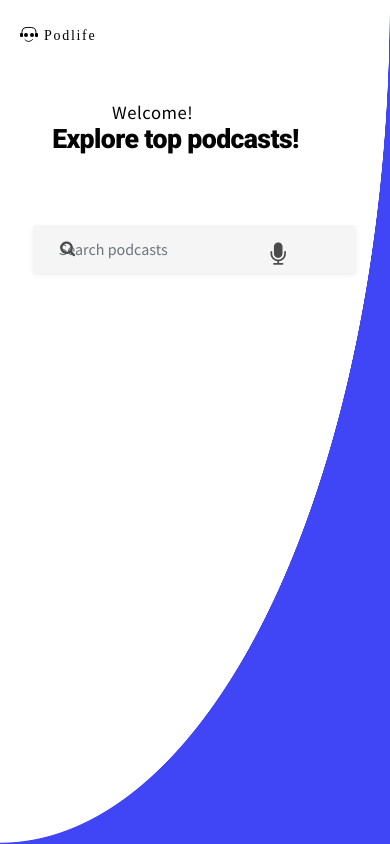
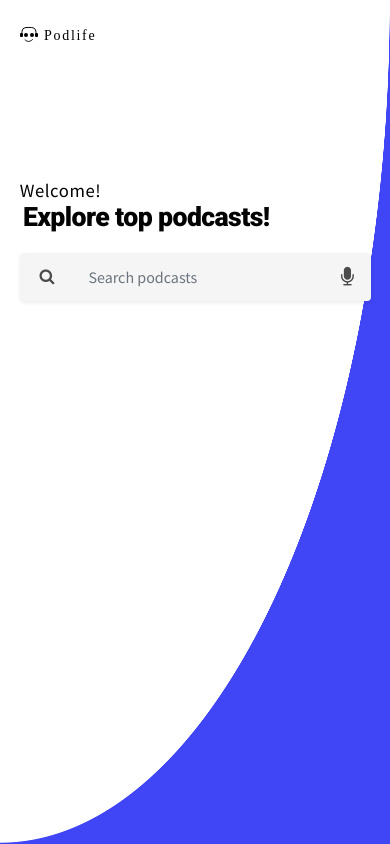
Before and after one commit to teresasanders77/podcast-player, a React (Create React App) app: page / in a window 390 px wide. Built offline with nearby package versions, Linux system fonts and the light colour scheme; no server answers.

Commit message:
Finished extra small search page

```diff
--- a/src/components/home/SearchForm/SearchForm.css
+++ b/src/components/home/SearchForm/SearchForm.css
@@ -111,3 +111,39 @@ input.form-control {
     margin-left: 20px;
   }
 }
+
+/*Extra small size*/
+@media all and (max-width: 399px) {
+  h2 {
+    margin-top: 60%;
+    margin-left: -3%;
+    font-size: 14pt;
+  }
+
+  h1 {
+    font-size: 20pt;
+    margin-right: 25%;
+  }
+
+  #searchForm {
+    margin-top: -5px;
+    margin-left: 20px;
+    width: 90%;
+
+  }
+
+  .fa-microphone:before {
+    margin-right: 200%;
+    margin-top: 10px;
+    font-size: 20px;
+  }
+
+  .fa-search:before {
+    margin-left: -100%;
+  }
+
+  input.form-control {
+    width: 87%;
+    margin-left: 20px;
+  }
+}
```
